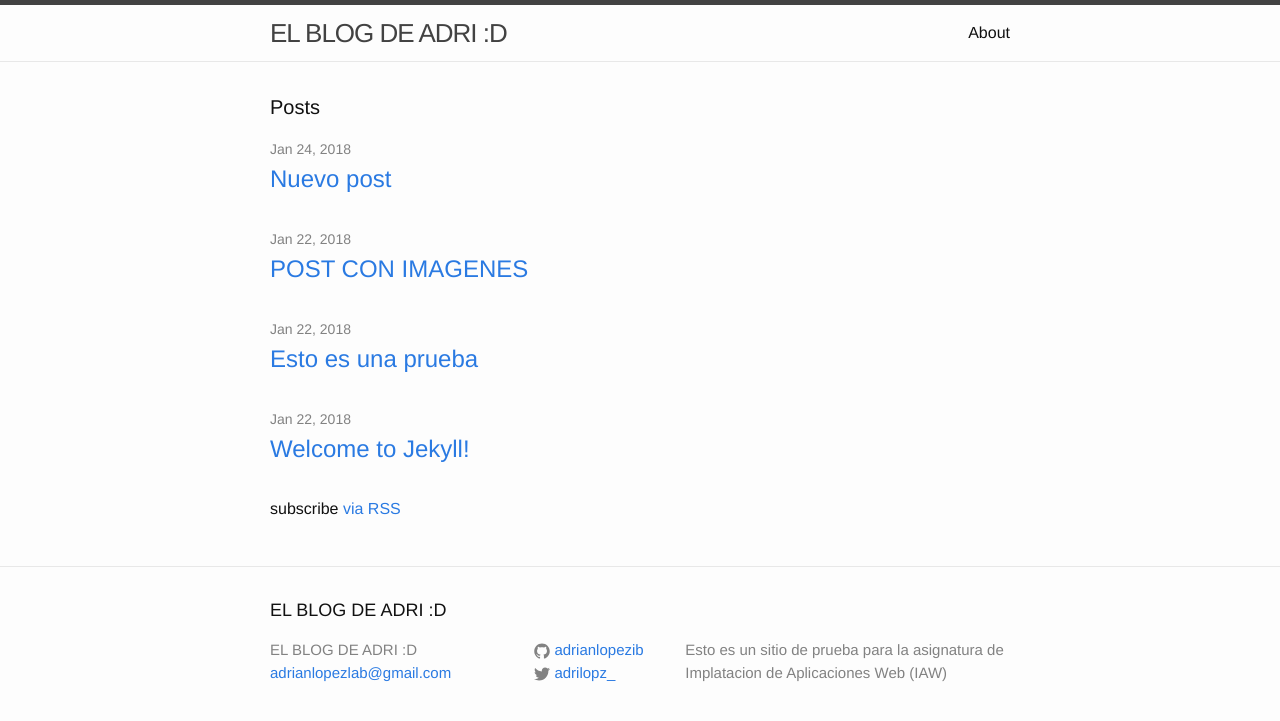
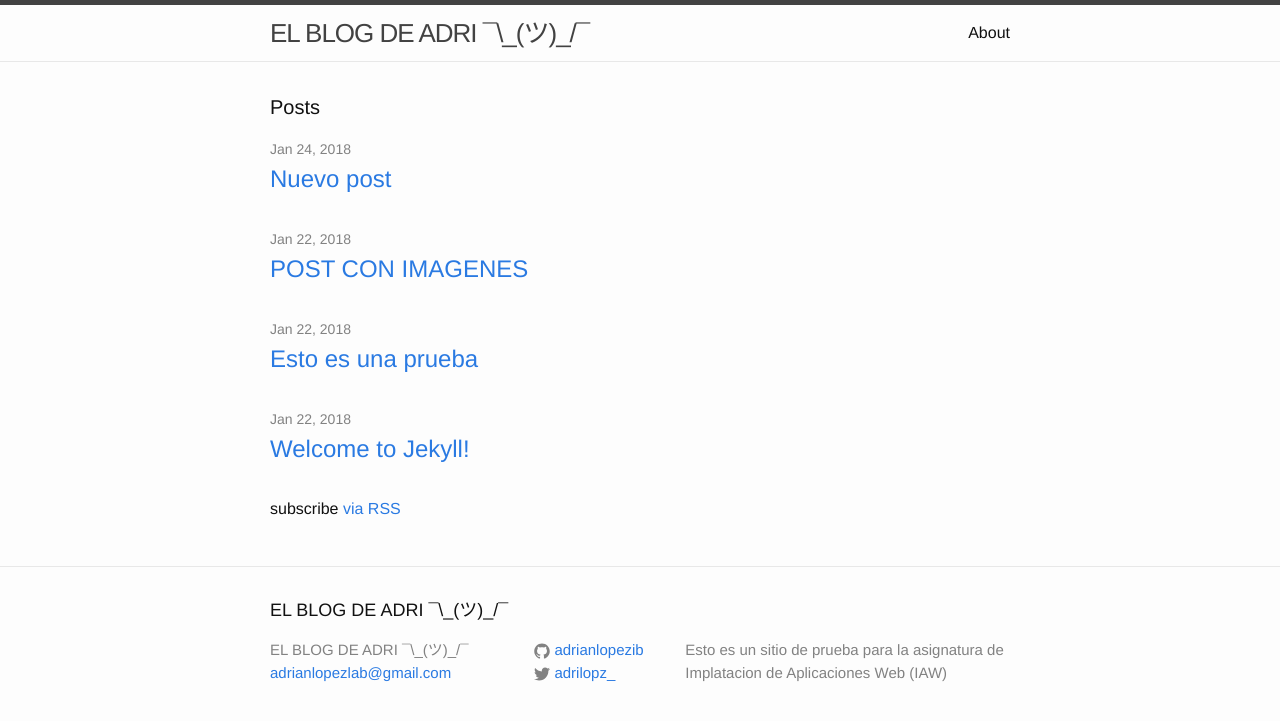
Before and after one commit to adrianlopezib/adrianlopezib.github.io, a Jekyll site: the page built from index.html, in a window 1280 px wide. Shown: the top 721 px of the page. Built offline with Jekyll 4.4.1, drawn with Linux system fonts in a browser that asks for light colours.

```diff
--- a/_config.yml
+++ b/_config.yml
@@ -6,7 +6,7 @@
 # 'jekyll serve'. If you change this file, please restart the server process.
 
 # Site settings
-title: EL BLOG DE ADRI :D
+title: EL BLOG DE ADRI ¯\_(ツ)_/¯
 email: adrianlopezlab@gmail.com
 description: > # this means to ignore newlines until "baseurl:"
   Esto es un sitio de prueba para la asignatura de Implatacion de Aplicaciones Web (IAW)
```
